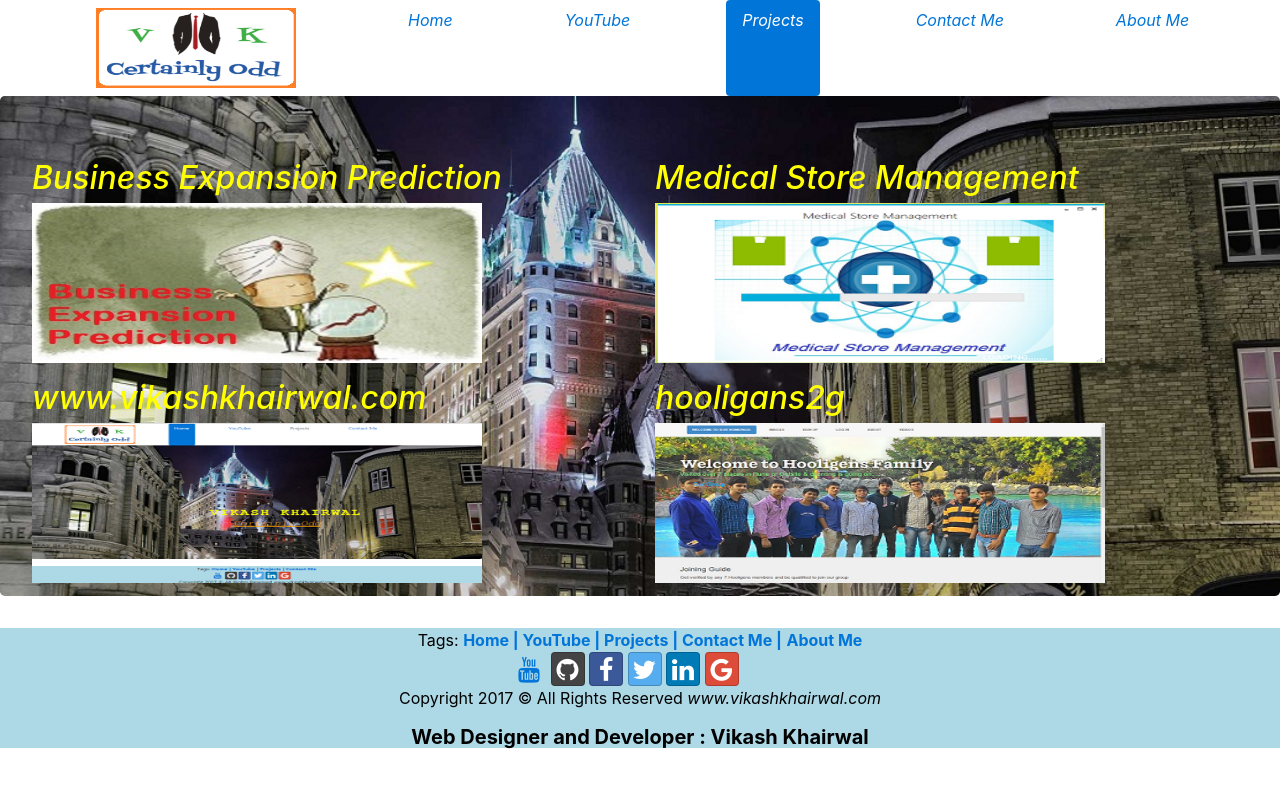
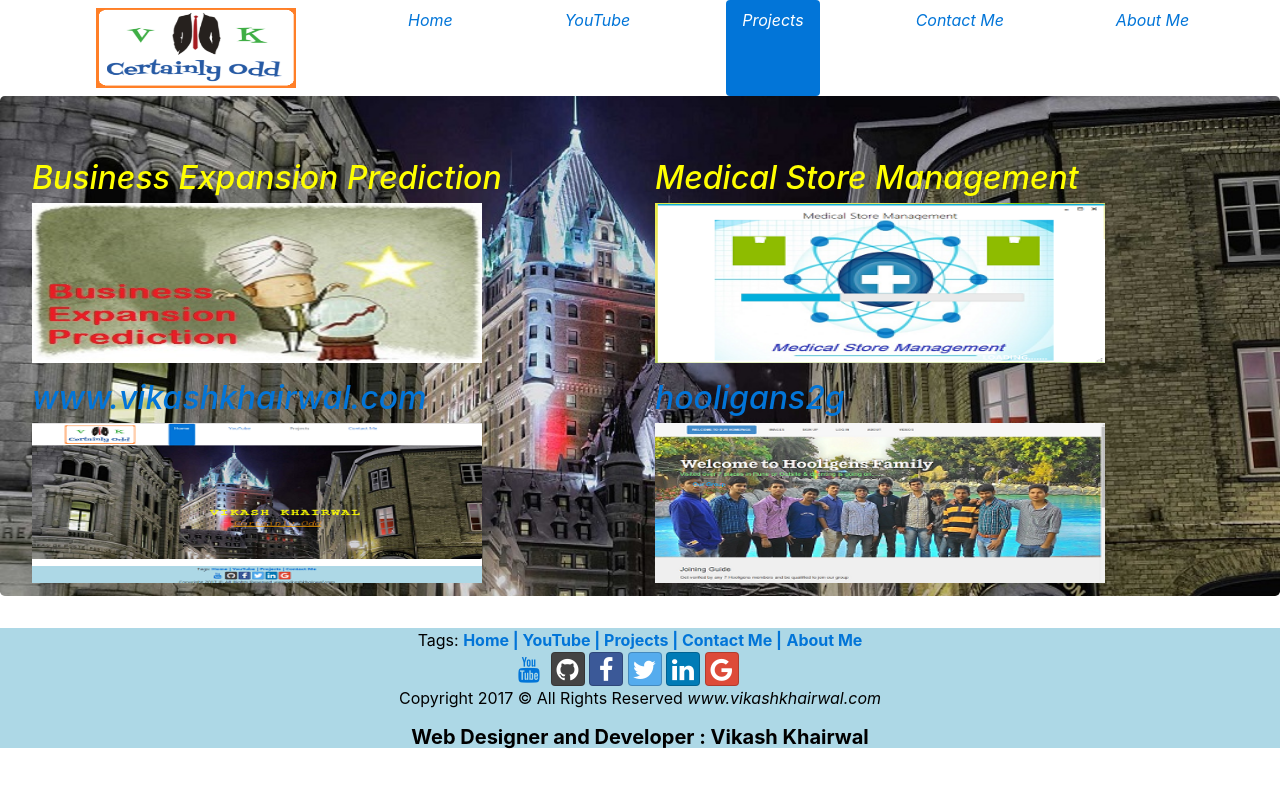
Before and after one commit to vikashkhairwal/vikashkhairwal.github.io, a Jekyll site: the page projects.html, which Jekyll copies as it is, in a window 1280 px wide. Shown: the top 788 px of the page. Built offline with Jekyll 4.4.1, drawn with Linux system fonts in a browser that asks for light colours.

Commit message:
project links added

```diff
--- a/projects.html
+++ b/projects.html
@@ -37,11 +37,11 @@
   </div>
 <div class="row">
   <div class="col-md-6">
-    <h2 style="color:yellow"><i>www.vikashkhairwal.com</i></h2>
+    <h2 style="color:yellow"><a href="http://www.vikashkhairwal.com"><i>www.vikashkhairwal.com</i></a></h2>
     <a href="https://github.com/vikashkhairwal/vikashkhairwal.github.io"><img src="vikashkhairwal.jpg" width = "450px " height="160px"/></a>
   </div>
   <div class="col-md-6">
-    <h2 style="color:yellow"><i>hooligans2g</i></h2>
+    <h2 style="color:yellow"><a href="hooligans2g/default.html"><i>hooligans2g</i></a></h2>
     <a href="https://github.com/vikashkhairwal/hooligans2g.tk"><img src="hooligans2g.jpg" width = "450px " height="160px"/></a>
   </div>
 </div>
--- a/youtube.html
+++ b/youtube.html
@@ -39,7 +39,7 @@
   <div class="col-md-3">
   </div>
   <div class="col-md-3">
-    <div class="g-ytsubscribe" data-channelid="UCWhTnyvP2nmRnmHeMs6Ws-g" data-layout="full" data-count="default"></div>
+    <div class="g-ytsubscribe" data-channelid="UCWhTnyvP2nmRnmHeMs6Ws-g" data-layout="full"  data-count="default"></div>
   </div>
   <div class="col-md-6">
     <h1 style="color:green"><b><i>SUBSCRIBE ME</i></b></h1>
```
